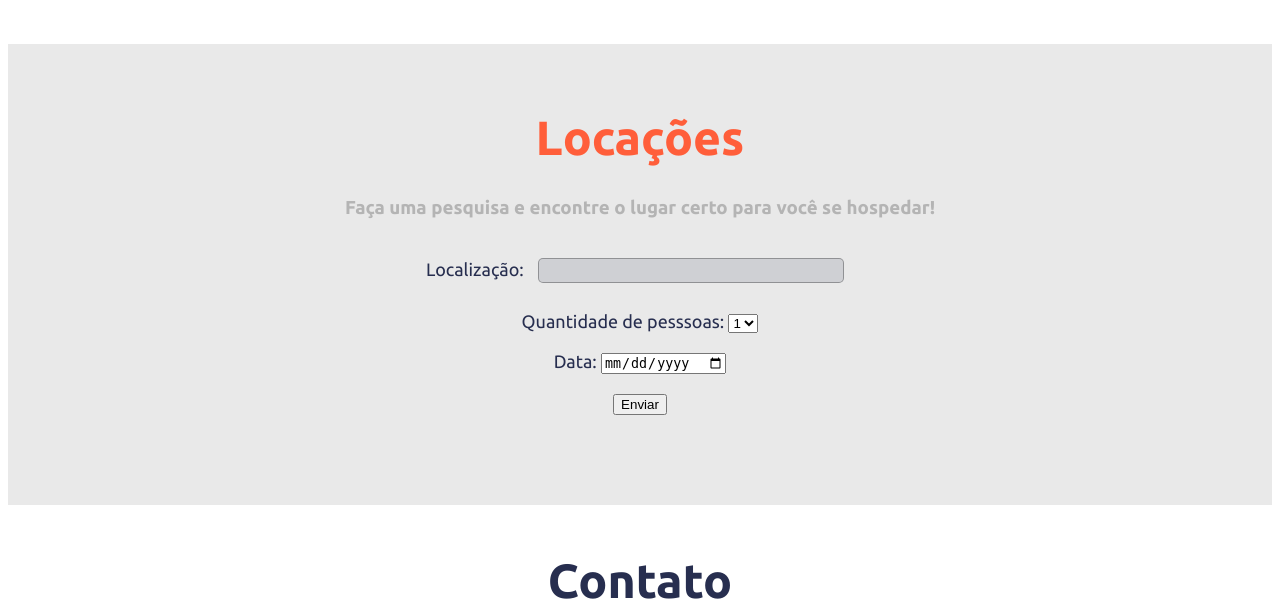
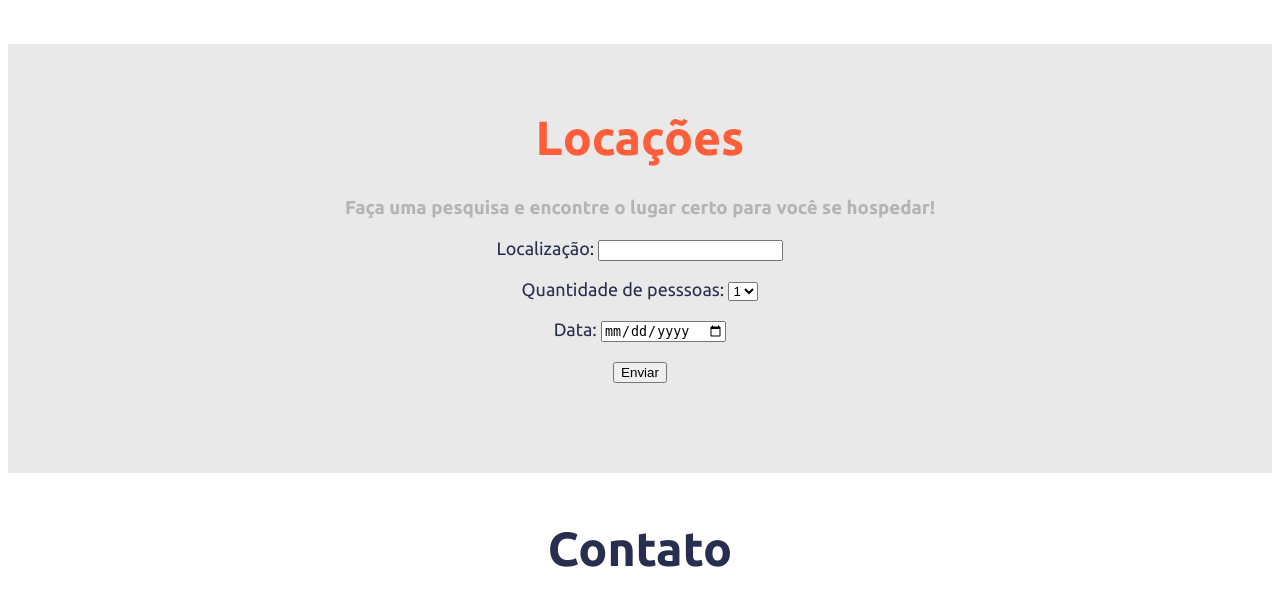
Before and after one commit to matheus6d/projeto-temvagai, a PHP site: page /html/index.html in a window 1280 px wide; the page is wider, and only the part inside the window is pictured. Shown: the part 1185-1791 px from the top of that part. Run offline with PHP 8.4, Linux system fonts and the light colour scheme.

Commit message:
Update estiloindex.css

```diff
--- a/css/estiloindex.css
+++ b/css/estiloindex.css
@@ -121,7 +121,7 @@
     font-weight: bolder;
 }
 
-#local{
+#locall{
     margin-top: 20px;
     margin-right: 10px;
     margin-left: 10px;
```
